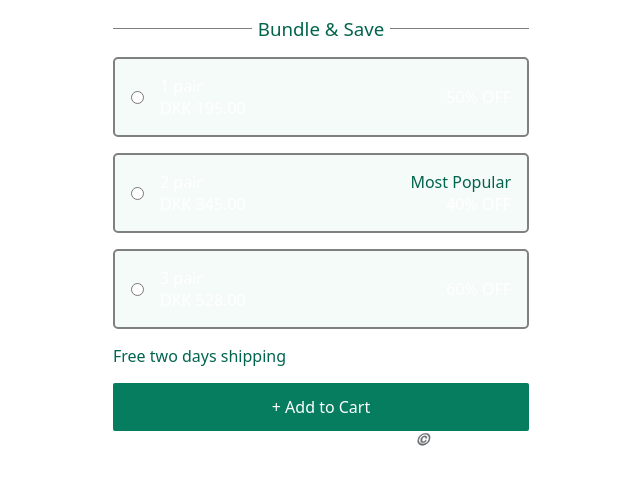
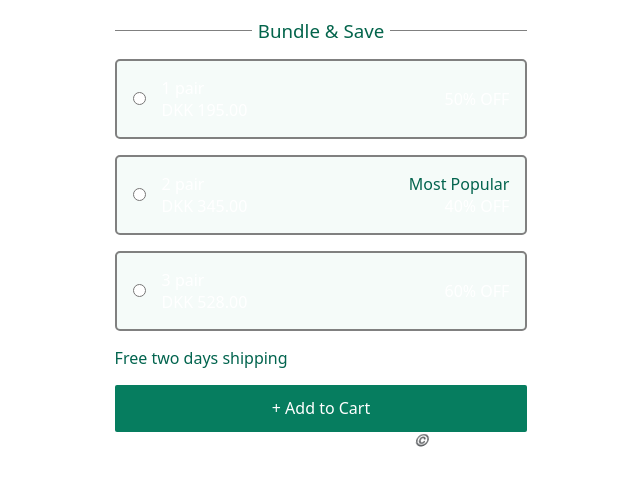
Before and after one commit to atul3617/Add_to_cart_page, a plain HTML site: page index.html in a window 1280 px wide. Shown: the whole page, without its empty margins (319-959 px from the left). Drawn offline with Linux system fonts and the light colour scheme.

Commit message:
Update style.css

```diff
--- a/style.css
+++ b/style.css
@@ -12,7 +12,7 @@ body{
 .task__container {
   width: 35%;
   margin: 0 auto;
-  padding: 1rem;
+  padding: 1.1rem;
 }
 
 .task__container-heading {
@@ -27,7 +27,7 @@ body{
 .task__container-heading h3 {
   flex: 1;
   text-align: center;
-  color: rgb(3, 100, 76);
+  color: rgb(3, 100, 75);
   font-weight: 500;
 }
 
@@ -78,7 +78,7 @@ body{
 }
 
 .details__right h4 {
-  color: rgb(2, 100, 78);
+  color: rgb(3, 100, 78);
   font-weight: 500;
 }
 /* Hidden Container */
```
